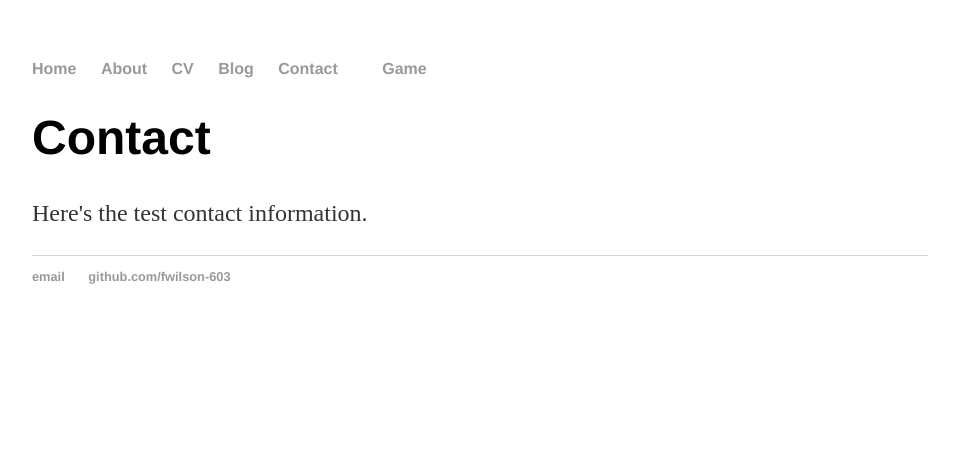
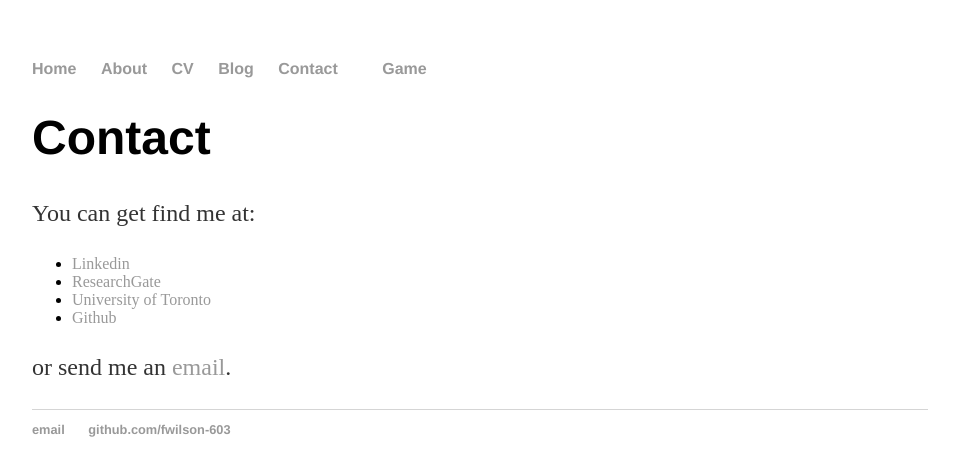
Before and after one commit to fwilson-603/fwilson-603.github.io, a Jekyll site: the page built from contact/index.html, in a window 1280 px wide. Shown: the top 476 px of the page, without its empty margins (160-1119 px from the left). Built offline with Jekyll 4.4.1, drawn with Linux system fonts in a browser that asks for light colours.

Commit message:
Update index.html

```diff
--- a/contact/index.html
+++ b/contact/index.html
@@ -2,4 +2,14 @@
 layout: default
 title: Contact
 ---
-<p>Here's the test contact information.</p>
+
+<p>You can get find me at:</p>
+
+<ul>
+  <li><a href="www.linkedin.com/in/fiona-wilson-b91b29145">Linkedin</a></li>
+  <li><a href="https://www.researchgate.net/profile/Fiona_Wilson23">ResearchGate<a/></li>
+  <li><a href="https://www.linguistics.utoronto.ca/people/directories/graduate-students/fiona-wilson">University of Toronto</a></li>
+  <li><a href="https://github.com/fwilson-603">Github</a></li>
+</ul>
+
+<p>or send me an <a href="mailto:fm.wilson@mail.utoronto.ca">email</a>.</p>
```
